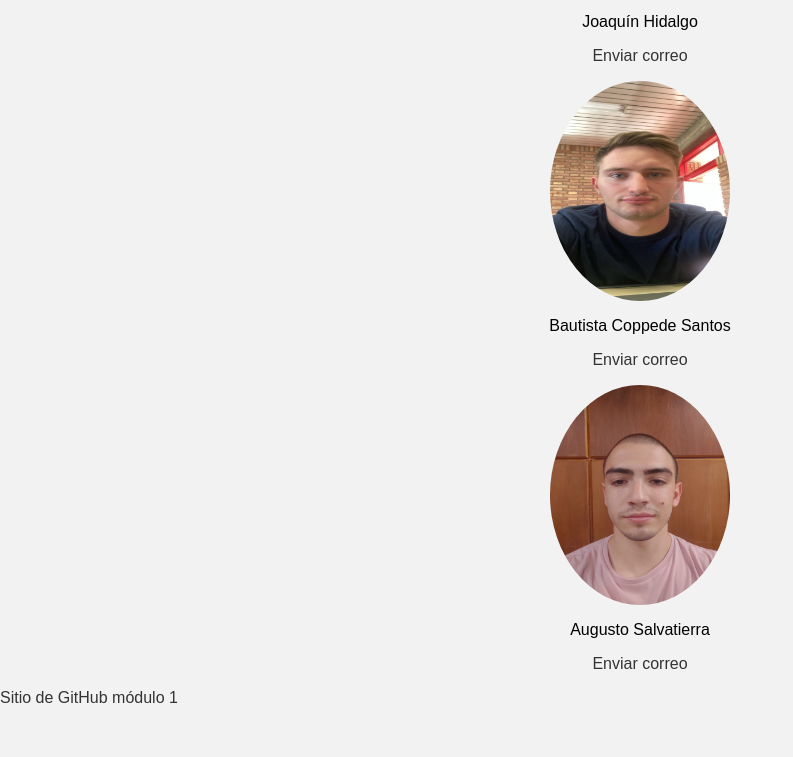
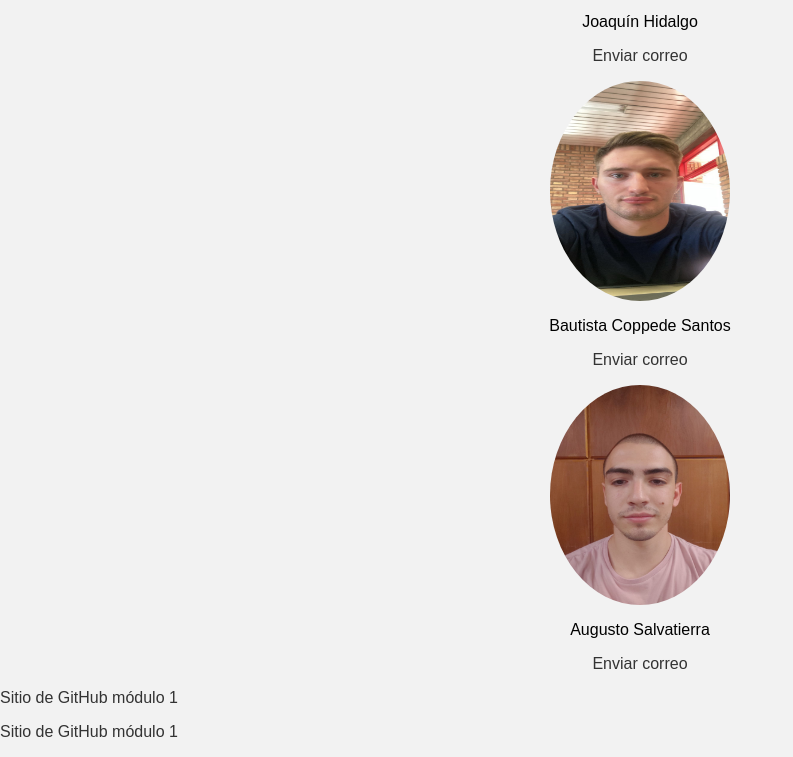
Before and after one commit to Ecuacionistas/CV_Salvatierra, a plain HTML site: page index.html in a window 1280 px wide. Shown: the part 1022-1779 px from the top of the page, without its empty margins (0-793 px from the left). Before the commit the page ends 1745 px from the top, so only its background shows below. Drawn offline with Linux system fonts and the light colour scheme.

Commit message:
Update index.html

```diff
--- a/index.html
+++ b/index.html
@@ -97,6 +97,7 @@
 
   <footer>
     <p><a href="https://github.com/Ecuacionistas/Modulo1">Sitio de GitHub módulo 1</a></p>
+    <p><a href="https://github.com/Ecuacionistas/Modulo-2">Sitio de GitHub módulo 1</a></p>
   </footer>
 
 </body>
```
